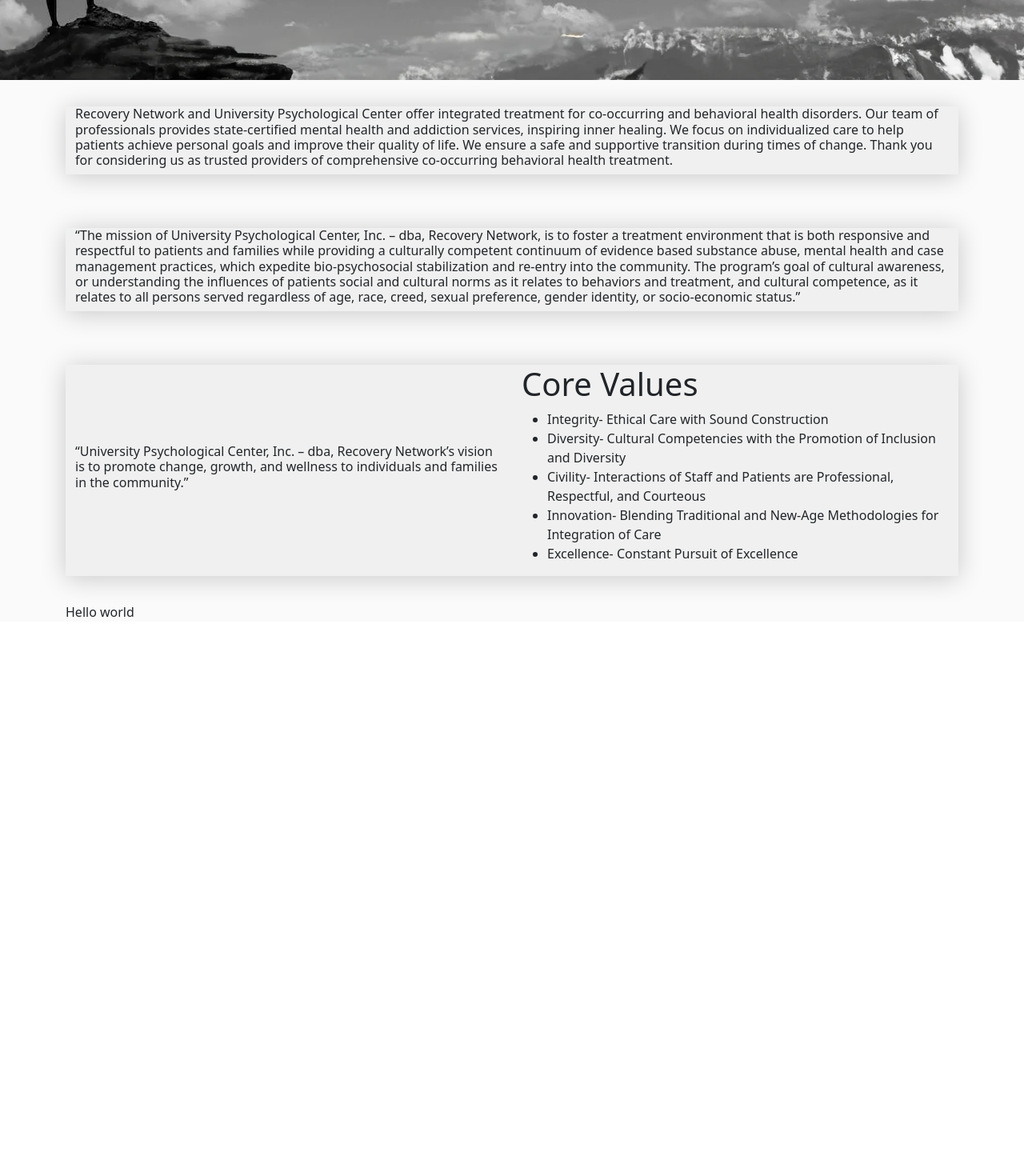
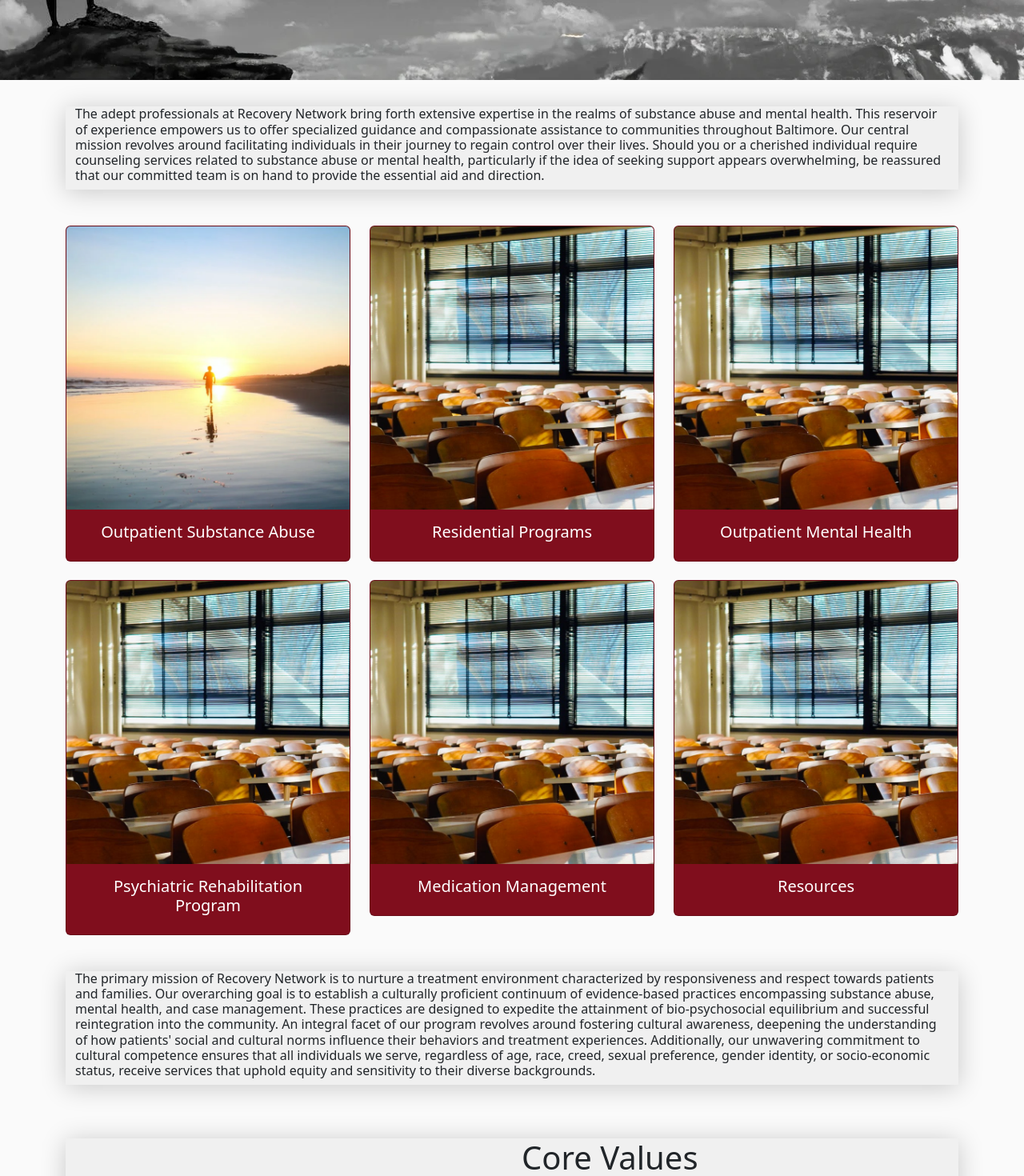
Before and after one commit to BuffManKyle/rnupc, a React (Create React App) app: page / in a window 1280 px wide. Shown: the part 720-2190 px from the top of the page at 80% size. Before the commit the page ends 1497 px from the top, so only its background shows below. Built offline with nearby package versions, Linux system fonts and the light colour scheme.

Commit message:
Grid layout

```diff
--- a/src/pages/home.js
+++ b/src/pages/home.js
@@ -1,9 +1,11 @@
 import "bootstrap/dist/css/bootstrap.min.css";
 import "./styles.css"
 import React from "react";
-import {Container, Row, Col} from 'react-bootstrap';
+import {Container, Row, Col, Card} from 'react-bootstrap';
 import carf from './assets/images/CARF.png'
 import introimg from './assets/images/mountain top.png'
+import classroom from './assets/images/pexels-photo-6602623.jpeg'
+import beach from './assets/images/pexels-photo-694587.webp'
 
 function Home () {
     return (
@@ -32,8 +34,64 @@ function Home () {
     <Container>
         <Row className="content-row">
             <h4 className="">
-                Recovery Network and University Psychological Center offer integrated treatment for co-occurring and behavioral health disorders. Our team of professionals provides state-certified mental health and addiction services, inspiring inner healing. We focus on individualized care to help patients achieve personal goals and improve their quality of life. We ensure a safe and supportive transition during times of change. Thank you for considering us as trusted providers of comprehensive co-occurring behavioral health treatment.
+                The adept professionals at Recovery Network bring forth extensive expertise in the realms of substance abuse and mental health. This reservoir of experience empowers us to offer specialized guidance and compassionate assistance to communities throughout Baltimore. Our central mission revolves around facilitating individuals in their journey to regain control over their lives. Should you or a cherished individual require counseling services related to substance abuse or mental health, particularly if the idea of seeking support appears overwhelming, be reassured that our committed team is on hand to provide the essential aid and direction.
             </h4>
+        </Row>
+    </Container>
+
+    <Container>
+        <Row>
+            <Col lg={4} className="grid-card">
+                <Card>
+                <Card.Img variant="top" src={beach} />
+                <Card.Body>
+                <Card.Title>Outpatient Substance Abuse</Card.Title>
+                </Card.Body>
+                </Card>
+            </Col>
+            <Col lg={4} className="grid-card">
+            <Card>
+                <Card.Img variant="top" src={classroom} />
+                <Card.Body>
+                <Card.Title>Residential Programs</Card.Title>
+                </Card.Body>
+                </Card>
+            </Col>
+            <Col lg={4} className="grid-card">
+                    <Card>
+                <Card.Img variant="top" src={classroom} />
+                <Card.Body>
+                <Card.Title>Outpatient Mental Health</Card.Title>
+                </Card.Body>
+                </Card>
+            </Col>
+        </Row>
+
+        <Row>
+            <Col lg={4} className="grid-card">
+                    <Card>
+                <Card.Img variant="top" src={classroom} />
+                <Card.Body>
+                <Card.Title>Psychiatric Rehabilitation Program</Card.Title>
+                </Card.Body>
+                </Card>
+            </Col>
+            <Col lg={4} className="grid-card">
+                    <Card>
+                <Card.Img variant="top" src={classroom} />
+                <Card.Body>
+                <Card.Title>Medication Management</Card.Title>
+                </Card.Body>
+                </Card>
+            </Col>
+            <Col lg={4} className="grid-card">
+                    <Card>
+                <Card.Img variant="top" src={classroom} />
+                <Card.Body>
+                <Card.Title>Resources</Card.Title>
+                </Card.Body>
+                </Card>
+            </Col>
         </Row>
     </Container>
 
@@ -49,8 +107,8 @@ function Home () {
         <Container>
         <Row className="content-row">
             <h4>
-            “The mission of University Psychological Center, Inc. – dba, Recovery Network, is to foster a treatment environment that is both responsive and respectful to patients and families while providing a culturally competent continuum of evidence based substance abuse, mental health and case management practices, which expedite bio-psychosocial stabilization and re-entry into the community. The program’s goal of cultural awareness, or understanding the influences of patients social and cultural norms as it relates to behaviors and treatment, and cultural competence, as it relates to all persons served regardless of age, race, creed, sexual preference, gender identity, or socio-economic status.”
-​           </h4>
+                The primary mission of Recovery Network is to nurture a treatment environment characterized by responsiveness and respect towards patients and families. Our overarching goal is to establish a culturally proficient continuum of evidence-based practices encompassing substance abuse, mental health, and case management. These practices are designed to expedite the attainment of bio-psychosocial equilibrium and successful reintegration into the community. An integral facet of our program revolves around fostering cultural awareness, deepening the understanding of how patients' social and cultural norms influence their behaviors and treatment experiences. Additionally, our unwavering commitment to cultural competence ensures that all individuals we serve, regardless of age, race, creed, sexual preference, gender identity, or socio-economic status, receive services that uphold equity and sensitivity to their diverse backgrounds.
+            ​</h4>
         </Row>
         </Container>
     <div className="hero" >
--- a/src/pages/partials/header.js
+++ b/src/pages/partials/header.js
@@ -3,7 +3,7 @@ import './header.css'
 import Rnlogo from './images/RN_BehavioralHealth_Logo_FNL.png';
 import React from "react";
 import { FontAwesomeIcon } from '@fortawesome/react-fontawesome'
-import { faXTwitter, faFacebookF, faLinkedinIn } from '@fortawesome/free-brands-svg-icons'
+import { faXTwitter, faSquareFacebook, faLinkedinIn } from '@fortawesome/free-brands-svg-icons'
 import {Container, Nav, Navbar, NavDropdown} from 'react-bootstrap';
 
 function Header () {
@@ -33,7 +33,7 @@ return (
             </NavDropdown>
             <Nav.Link href="#link">Contact Us</Nav.Link>
             <div className="icon-container">
-              <FontAwesomeIcon className="icon" icon={faFacebookF} />
+              <FontAwesomeIcon className="icon" icon={faSquareFacebook} />
               <FontAwesomeIcon className="icon" icon={faXTwitter} />
               <FontAwesomeIcon className="icon" icon={faLinkedinIn} />
             </div>
--- a/src/pages/styles.css
+++ b/src/pages/styles.css
@@ -42,6 +42,21 @@
 }
 
 
+.grid-card{
+  margin: 1% 0;
+  text-align: center;
+}
+
+.card{
+  background-color: #800e1d;
+  color: #fff;
+}
+
+.card:hover{
+  color: #800e1d;
+  background-color: #fff;
+  transform: scale(1.1);
+}
 
 h4{
     font-size: 1em;
```
Also changed, not shown: src/pages/assets/images/pexels-photo-6602623.jpeg (added), src/pages/assets/images/pexels-photo-694587.webp (added).
